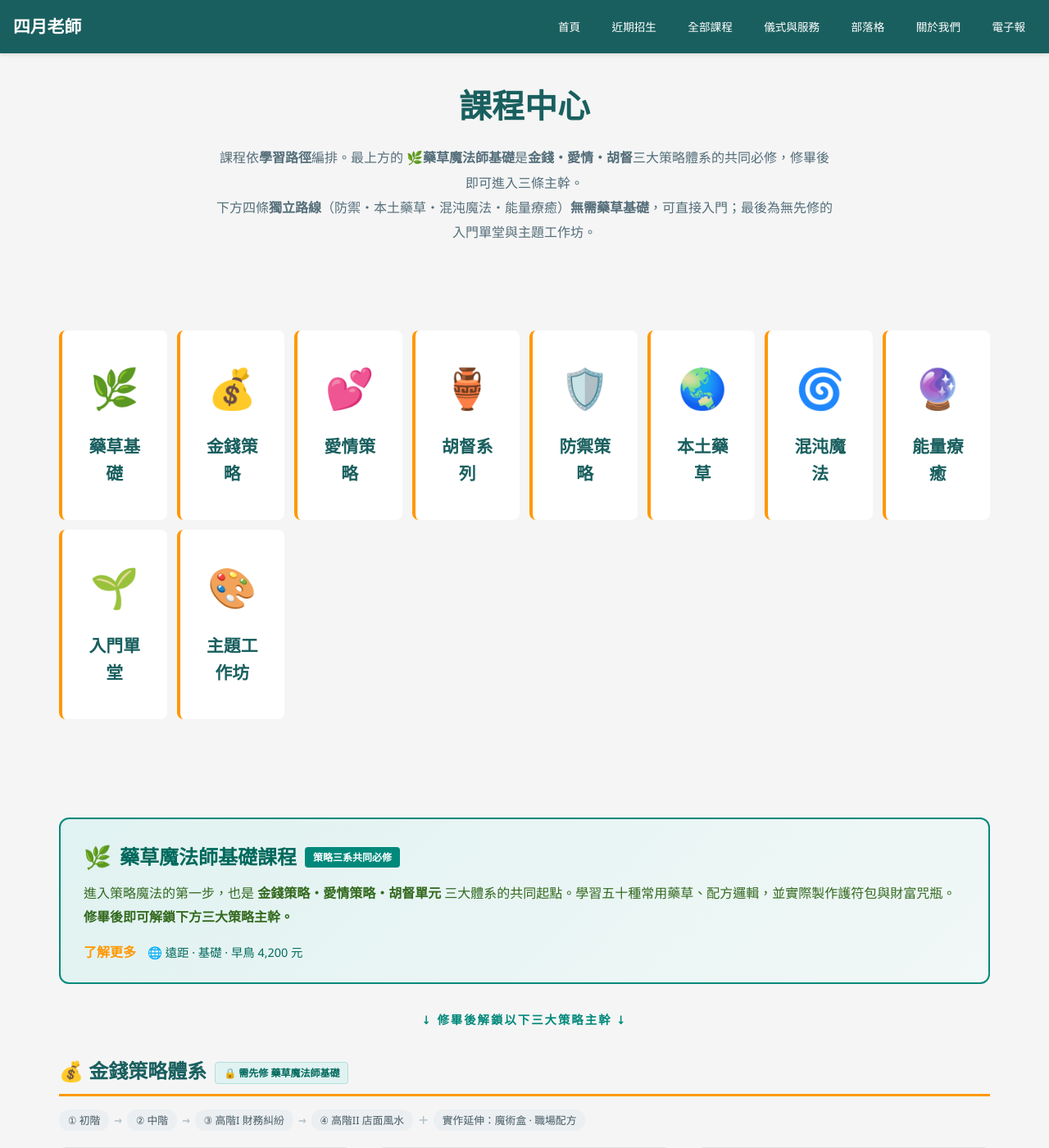
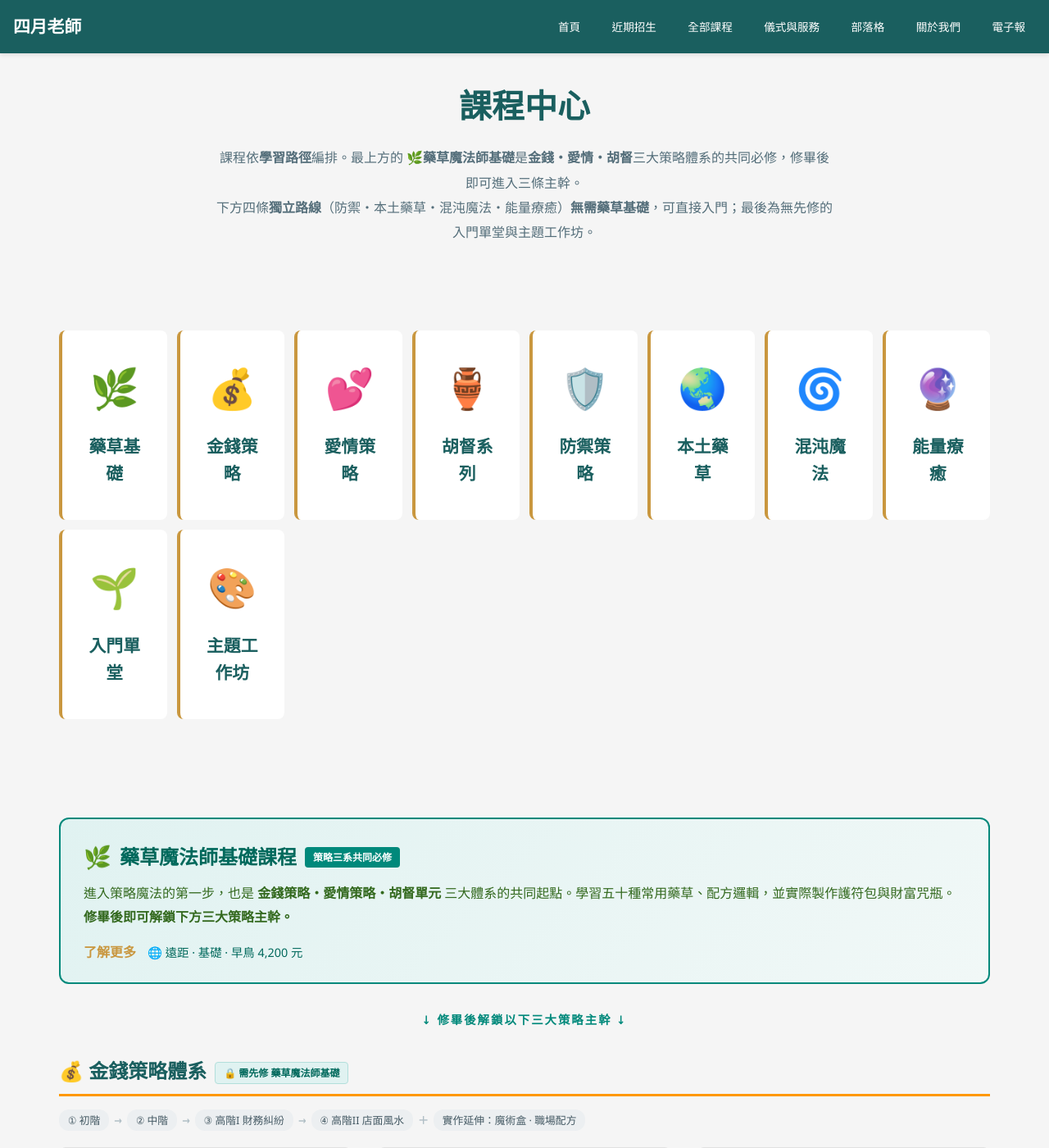
Before and after one commit to light4uliuphone-lang/hoodoo, a Jekyll site: the page built from course.html, in a window 1280 px wide and 1400 px high. Shown: the whole window at 82% size. Built offline with Jekyll 4.4.1, drawn with Linux system fonts in a browser that asks for light colours.

Commit message:
Add files via upload

```diff
--- a/css/style.css
+++ b/css/style.css
@@ -6,7 +6,11 @@
 
 :root {
     --primary-color: #1a5f5f;
-    --accent-color: #ff9800;
+    --accent-color: #c9973f;      /* 品牌金（原橘 #ff9800 已汰換） */
+    --accent-hover: #b8863b;      /* 金色 hover 加深 */
+    --brand-gold: #c9973f;
+    --brand-red: #8c3b2e;         /* 磚紅：次強調 */
+    --brand-dark: #1f1810;        /* 深墨：深色區塊底 */
     --light-bg: #f5f5f5;
     --white: #ffffff;
     --text-dark: #333333;
@@ -106,7 +110,7 @@ body {
 }
 
 .cta-button:hover {
-    background-color: #ff8c00;
+    background-color: var(--accent-hover);
     transform: translateY(-2px);
 }
 
@@ -208,7 +212,7 @@ body {
 }
 
 .learn-more:hover {
-    color: #ff8c00;
+    color: var(--accent-hover);
 }
 
 /* 課程分類 */
```
